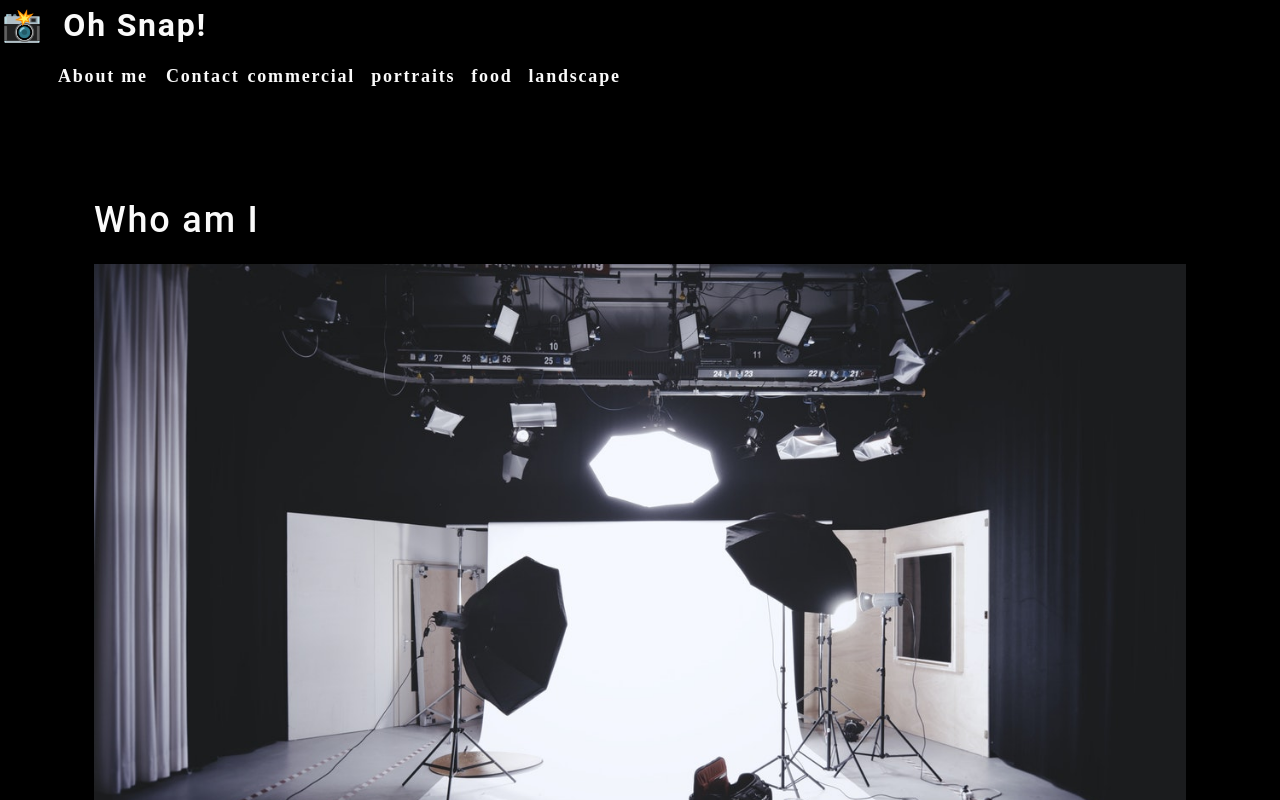
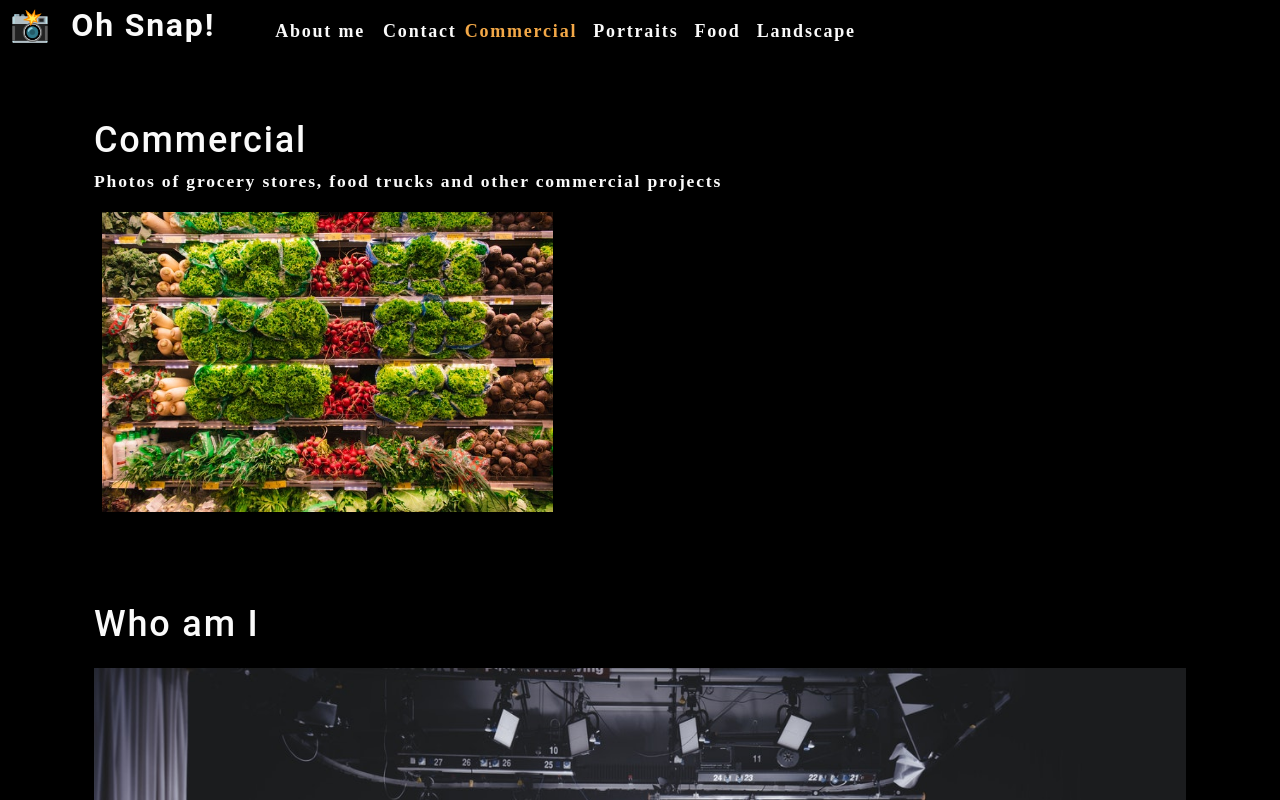
Before and after one commit to durganp1/photo-port2, a React (Create React App) app: page / in a window 1280 px wide. Shown: the top 800 px of the page. Built offline with nearby package versions, Linux system fonts and the light colour scheme.

Commit message:
added useEffect to change document.title

```diff
--- a/src/App.js
+++ b/src/App.js
@@ -1,14 +1,41 @@
 
-import React from 'react';
+import React, {useState} from 'react';
 import About from './components/About';
 import './App.css';
 import Nav from './components/Nav';
+import Gallery from './components/Gallery';
 
 function App() {
+
+  const [categories] = useState([
+    {
+        name: 'commercial',
+        description: 'Photos of grocery stores, food trucks, and other commercial projects',
+    },
+    {
+        name: 'portraits',
+        description: 'Portraits of people in my life'
+    },
+    {
+        name: 'food',
+        description: 'Delicious delacacies'
+    },
+    {
+        name: 'landscape',
+        description: 'Fields, farmhouses, waterfalls and the beauty of nature'
+    }
+]);
+const [currentCategory, setCurrentCategory] = useState(categories[0]);
+
   return (
     <div>
-        <Nav></Nav>
+        <Nav
+        categories = {categories}
+        setCurrentCategory = {setCurrentCategory}
+        currentCategory = {currentCategory}
+        ></Nav>
       <main>
+        <Gallery></Gallery>
         <About></About>
       </main>
     </div>
--- /dev/null
+++ b/src/components/Gallery/index.js
@@ -0,0 +1,25 @@
+
+
+import React from 'react';
+import {capitalizeFirstLetter} from '../../utils/helpers';
+import photo from '../../assets/small/commercial/0.jpg';
+
+function Gallery(props) {
+
+    const currentCategory = {
+        name: 'commercial',
+        description: 'Photos of grocery stores, food trucks and other commercial projects'
+    };
+
+    return (
+        <section>
+            <h1>{capitalizeFirstLetter(currentCategory.name)}</h1>
+            <p>{capitalizeFirstLetter(currentCategory.description)}</p>
+            <div className = 'flex-row'>
+                <img src = {photo} alt = 'Commercial Example' className = 'img-thumbnail mx-1' />
+            </div>
+        </section>
+    );
+}
+
+export default Gallery
--- a/src/components/Nav/index.js
+++ b/src/components/Nav/index.js
@@ -1,37 +1,25 @@
 
 
-import React from 'react';
+import React, {useEffect} from 'react';
+import {capitalizeFirstLetter} from '../../utils/helpers';
 
-function Nav() {
+function Nav(props) {
 
-    const categories = [
-        {
-            name: 'commercial',
-            description: 'Photos of grocery stores, food trucks, and other commercial projects',
-        },
-        {
-            name: 'portraits',
-            description: 'Portraits of people in my life'
-        },
-        {
-            name: 'food',
-            description: 'Delicious delacacies'
-        },
-        {
-            name: 'landscape',
-            description: 'Fields, farmhouses, waterfalls and the beauty of nature'
-        }
-    ];
+    const {
+        categories = [],
+        setCurrentCategory,
+        currentCategory
+    } = props;
 
-    function categorySelected(name) {
-        console.log(`${name} clicked`);
-    }
+    useEffect(() => {
+        document.title = capitalizeFirstLetter(currentCategory.name);
+    }, [currentCategory]);
 
     return (
-        <header>
+        <header className = 'flex-row px-1'>
             <h2>
                 <a data-testid = 'link' href = '/'>
-                    <span role = 'img' aria-label = 'camera'>📸 </span> Oh Snap!
+                    <span role = 'img' aria-label = 'camera'>{' '}📸 </span>{' '} Oh Snap!
                 </a>
             </h2>
             <nav>
@@ -45,9 +33,10 @@
                         <span>Contact</span>
                     </li>
                     {categories.map((category) => (
-                        <li className = 'mx-1' key = {category.name}>
-                            <span onClick = {() => categorySelected(category.name)}>
-                                {category.name}
+                        <li className = {`mx-1 ${currentCategory.name === category.name && 'navActive'}`}
+                            key = {category.name}>
+                            <span onClick = {() => {setCurrentCategory(category)}}>
+                                {capitalizeFirstLetter(category.name)}
                             </span>
                         </li>
                     ))}
```
